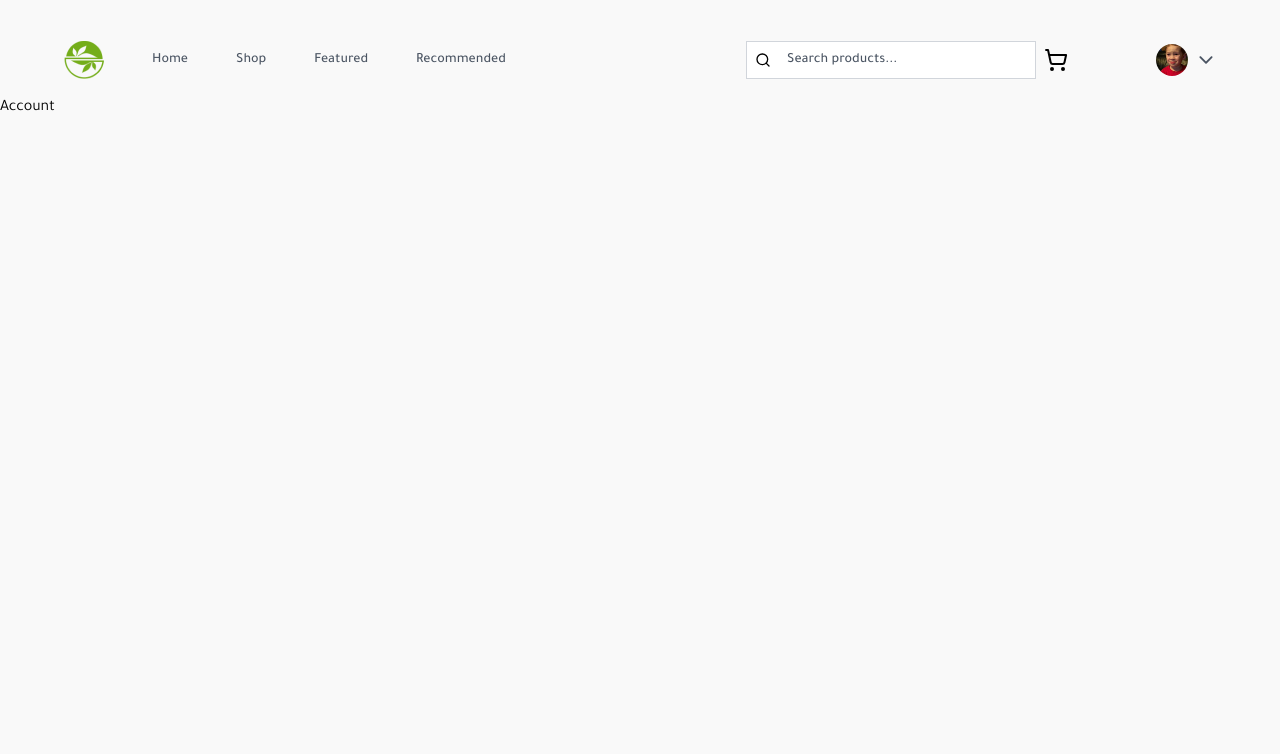
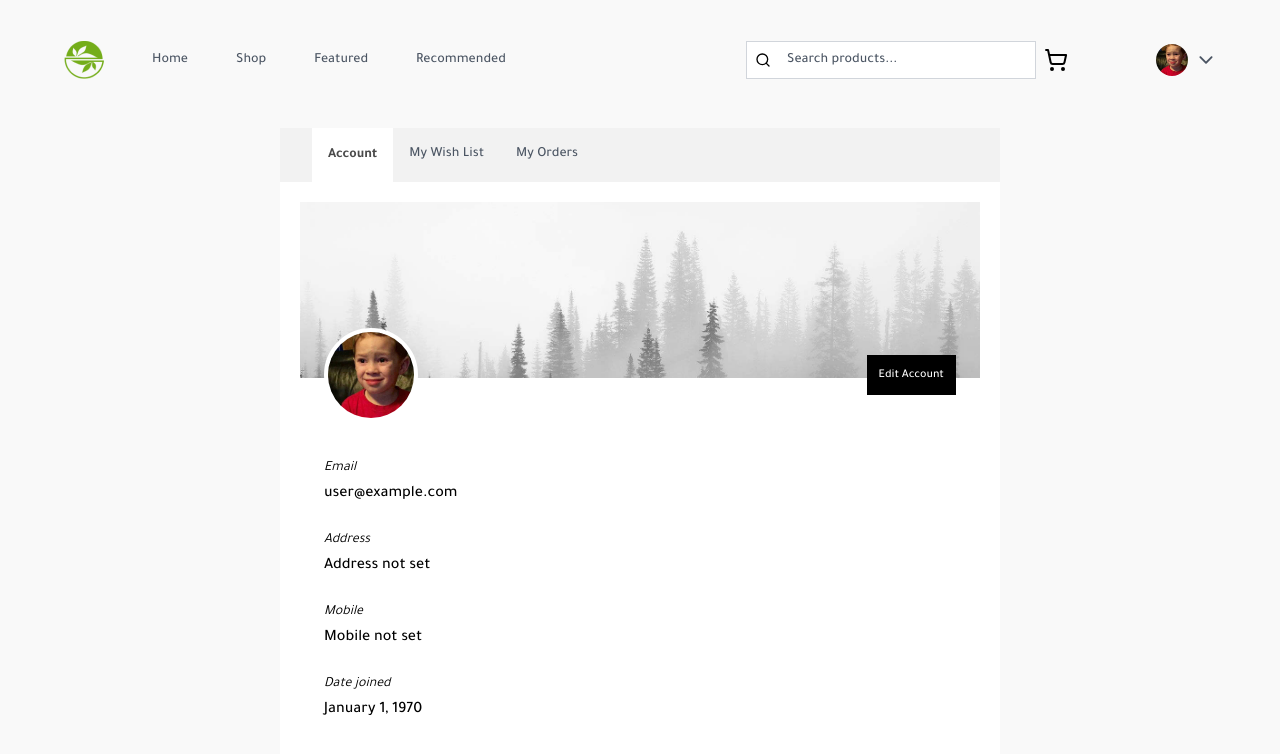
Before and after one commit to fogtood/shop-app, a React (Vite) app: page /account in a window 1280 px wide. Shown: the top 754 px of the page. Built offline with nearby package versions, Linux system fonts and the light colour scheme; no server answers; the database is empty; sample sign-in values are in the browser's storage.

Commit message:
feat: account page design

```diff
--- a/src/App.jsx
+++ b/src/App.jsx
@@ -1,5 +1,5 @@
 import { useEffect } from "react";
-import { Route, Routes } from "react-router-dom";
+import { Route, Routes, Navigate } from "react-router-dom";
 import Navigation from "./routes/navigation/navigation.route";
 import Home from "./routes/home/home.route";
 import Shop from "./routes/shop/shop.route";
@@ -20,6 +20,7 @@ import Category from "./routes/category/category.route";
 import CheckOut from "./routes/checkout/checkout.route";
 import Featured from "./routes/featured/featured.route";
 import Recommended from "./routes/recommended/recommended.route";
+import EditProfile from "./routes/edit-profile/edit-profile.route";
 
 import "./App.css";
 import "react-toastify/dist/ReactToastify.css";
@@ -85,8 +86,11 @@ const App = () => {
           {/* Private Routes */}
           <Route element={<PrivateRoute />}>
             <Route path="/account" element={<Account />} />
+            <Route path="/account/edit" element={<EditProfile />} />
             <Route path="/checkout" element={<CheckOut />} />
           </Route>
+
+          <Route path="*" element={<Navigate to="/" />} />
         </Route>
       </Routes>
     </>
--- /dev/null
+++ b/src/components/account/account.component.jsx
@@ -0,0 +1,34 @@
+import { useSelector } from "react-redux";
+import ProfileBannerAvatar from "../profile-image/profile-image.component";
+import { dateFormatter } from "../../utils/date-formatter";
+
+const Account = () => {
+  const { user } = useSelector((state) => state.auth);
+
+  return (
+    <div>
+      <ProfileBannerAvatar />
+      <div className="mt-20 mb-10 px-6">
+        <h1 className="font-bold text-2xl">{user.displayName}</h1>
+        <div className="space-y-1 my-6">
+          <p className="text-sm  italic">Email</p>
+          <p className="font-medium">{user.email}</p>
+        </div>
+        <div className="space-y-1 my-6">
+          <p className="text-sm  italic">Address</p>
+          <p className="font-medium">{user.address || "Address not set"}</p>
+        </div>
+        <div className="space-y-1 my-6">
+          <p className="text-sm  italic">Mobile</p>
+          <p className="font-medium">{user.address || "Mobile not set"}</p>
+        </div>
+        <div className="space-y-1 my-6">
+          <p className="text-sm  italic">Date joined</p>
+          <p className="font-medium">{dateFormatter(user.createdAt)}</p>
+        </div>
+      </div>
+    </div>
+  );
+};
+
+export default Account;
--- a/src/components/item-card/item-card.component.jsx
+++ b/src/components/item-card/item-card.component.jsx
@@ -28,7 +28,7 @@ const ItemCard = ({ item }) => {
   };
 
   return (
-    <div className="group relative bg-[#F6F6F6] cursor-pointer overflow-hidden h-80">
+    <div className="group relative bg-[#f2f2f2] cursor-pointer overflow-hidden h-80">
       {addedToCart && (
         <IoMdCheckmark className="absolute top-3 right-3 text-green-500 text-xl" />
       )}
--- a/src/components/navbar/navbar.component.jsx
+++ b/src/components/navbar/navbar.component.jsx
@@ -5,6 +5,7 @@ import Button from "../button/button.component";
 import { useSelector } from "react-redux";
 import ProfileDropdown from "../profile-dropdown/profile-dropdown.component";
 import Sheet from "../sheet/sheet.component";
+import brand from "../../assets/brand.png";
 
 const navbarLinks = [
   {
@@ -57,7 +58,7 @@ const Navbar = () => {
         <div className="px-[4rem] flex items-center justify-between">
           <div className="flex items-center gap-10">
             <Link to="/">
-              <img src={"src/assets/brand.png"} alt="" />
+              <img src={brand} alt="" />
             </Link>
             <div className="flex items-center gap-8">
               {navbarLinks.map(({ name, url }, idx) => (
--- /dev/null
+++ b/src/components/profile-image/profile-image.component.jsx
@@ -0,0 +1,55 @@
+import { useNavigate } from "react-router-dom";
+import { useSelector } from "react-redux";
+import userAvatar from "../../assets/defaultAvatar.jpg";
+import Button from "../button/button.component";
+import { AiOutlineEdit } from "react-icons/ai";
+import defaultBanner from "../../assets/defaultBanner.jpg";
+
+const ProfileBannerAvatar = ({ edit }) => {
+  const navigate = useNavigate();
+  const { user } = useSelector((state) => state.auth);
+
+  return (
+    <div className="relative">
+      <div className="h-44 w-full">
+        <img
+          src={defaultBanner}
+          alt="user-banner"
+          className="h-full w-full object-cover object-center"
+        />
+      </div>
+      <div className="absolute -bottom-1/4 px-6 w-full">
+        <div className="flex justify-between items-center w-full">
+          <div className="relative rounded-full">
+            <img
+              src={user.avatar || userAvatar}
+              alt="user-avatar"
+              className="rounded-full h-[94px] w-[94px] border-4 border-white"
+            />
+            {edit && (
+              <label className="absolute bottom-2 right-0 p-2 rounded-full shadow-md cursor-pointer bg-black text-white font-medium hover:bg-black/80 transition disabled:cursor-not-allowed disabled:opacity-30 disabled:bg-black">
+                <AiOutlineEdit className="text-lg" />
+                <input type="file" accept="image/*" className="hidden" />
+              </label>
+            )}
+          </div>
+          {edit ? (
+            <label className="p-2 rounded-full shadow-md cursor-pointer bg-black text-white font-medium hover:bg-black/80 transition disabled:cursor-not-allowed disabled:opacity-30 disabled:bg-black">
+              <AiOutlineEdit className="text-lg" />
+              <input type="file" accept="image/*" className="hidden" />
+            </label>
+          ) : (
+            <Button
+              buttonType={"primary"}
+              onClick={() => navigate("/account/edit")}
+            >
+              Edit Account
+            </Button>
+          )}
+        </div>
+      </div>
+    </div>
+  );
+};
+
+export default ProfileBannerAvatar;
--- /dev/null
+++ b/src/components/tabs/tabs.component.jsx
@@ -0,0 +1,72 @@
+import { useState } from "react";
+import Account from "../account/account.component";
+
+const WishList = () => {
+  return (
+    <div className="bg-[#f2f2f2] h-screen flex items-center justify-center">
+      <div className="text-center">
+        <h1 className="text-lg font-semibold">My Wish List</h1>
+        <p className="text-sm text-text pt-2 font-medium">
+          You don't have any wish list
+        </p>
+      </div>
+    </div>
+  );
+};
+
+const Orders = () => {
+  return (
+    <div className="bg-[#f2f2f2] h-screen flex items-center justify-center">
+      <div className="text-center">
+        <h1 className="text-lg font-semibold">Orders</h1>
+        <p className="text-sm text-text pt-2 font-medium">
+          You don't have any orders
+        </p>
+      </div>
+    </div>
+  );
+};
+
+const tabsData = [
+  {
+    label: "Account",
+    content: <Account />,
+  },
+  {
+    label: "My Wish List",
+    content: <WishList />,
+  },
+  {
+    label: "My Orders",
+    content: <Orders />,
+  },
+];
+
+const Tabs = () => {
+  const [activeTab, setActiveTab] = useState(0);
+
+  return (
+    <div className="w-[720px] mx-auto">
+      <div className="bg-[#f2f2f2] text-text px-8">
+        <div className="relative p-0 flex">
+          {tabsData.map((tab, idx) => (
+            <button
+              key={idx}
+              onClick={() => setActiveTab(idx)}
+              className={`p-4 text-center font-medium text-sm relative ${
+                activeTab === idx
+                  ? "bg-white text-[#4a4a4a] font-semibold"
+                  : "bg-[#f2f2f2] text-text border-b-2 border-transparent"
+              }`}
+            >
+              {tab.label}
+            </button>
+          ))}
+        </div>
+      </div>
+      <div className="p-5 bg-white">{tabsData[activeTab].content}</div>
+    </div>
+  );
+};
+
+export default Tabs;
--- a/src/routes/account/account.route.jsx
+++ b/src/routes/account/account.route.jsx
@@ -1,9 +1,14 @@
+import Tabs from "../../components/tabs/tabs.component";
 import useDocumentTitle from "../../hooks/document-title.hook";
 
 const Account = () => {
   useDocumentTitle("My Account | Cannabud");
 
-  return <div className="bg-main">Account</div>;
+  return (
+    <div className="bg-main min-h-screen pt-8 py-24">
+      <Tabs />
+    </div>
+  );
 };
 
 export default Account;
--- /dev/null
+++ b/src/routes/edit-profile/edit-profile.route.jsx
@@ -0,0 +1,59 @@
+import { useNavigate } from "react-router-dom";
+import { useSelector } from "react-redux";
+import ProfileBannerAvatar from "../../components/profile-image/profile-image.component";
+import Input from "../../components/input/input.component";
+import { IoArrowBack } from "react-icons/io5";
+import { FaCheck } from "react-icons/fa6";
+import Button from "../../components/button/button.component";
+
+const EditProfile = () => {
+  const { user } = useSelector((state) => state.auth);
+  const navigate = useNavigate();
+
+  return (
+    <div className="bg-main min-h-screen pt-8 py-24 w-[600px] mx-auto">
+      <h1 className="text-xl font-bold text-center">Edit Acount Details</h1>
+      <div className="mt-4">
+        <ProfileBannerAvatar edit />
+        <form className="mt-20 mx-6">
+          <div className="space-y-6">
+            <Input
+              label={"Full Name"}
+              placeholder={"Enter Your Full Name"}
+              value={user.displayName}
+            />
+            <Input
+              label={"Email Address"}
+              placeholder={"test@gmail.com"}
+              value={user.email}
+              disabled
+            />
+            <Input
+              label={"Address (Will be used for checkout)"}
+              placeholder={"2378 Colonial Drive, Somerville, Texas"}
+              value={user?.address}
+            />
+            <Input
+              label={"Mobile Number (Will be used for checkout)"}
+              placeholder={"+2349128631289"}
+              value={user?.mobile}
+            />
+          </div>
+          <div className="flex items-center justify-between mt-8">
+            <button
+              className="flex items-center gap-2 bg-gray-200 p-3 border border-primary text-text font-semibold hover:bg-gray-50 transition-colors duration-300"
+              onClick={() => navigate("/account")}
+            >
+              <IoArrowBack /> Back to Profile
+            </button>
+            <Button type="submit" buttonType={"auth"} icon={<FaCheck />}>
+              Update Profile
+            </Button>
+          </div>
+        </form>
+      </div>
+    </div>
+  );
+};
+
+export default EditProfile;
--- /dev/null
+++ b/src/utils/date-formatter.js
@@ -0,0 +1,11 @@
+export const dateFormatter = (dateStr) => {
+  const date = new Date(dateStr);
+
+  const formattedDate = new Intl.DateTimeFormat("en-US", {
+    year: "numeric",
+    month: "long",
+    day: "numeric",
+  }).format(date);
+
+  return formattedDate;
+};
```
Also changed, not shown: src/assets/defaultBanner.jpg (added).
